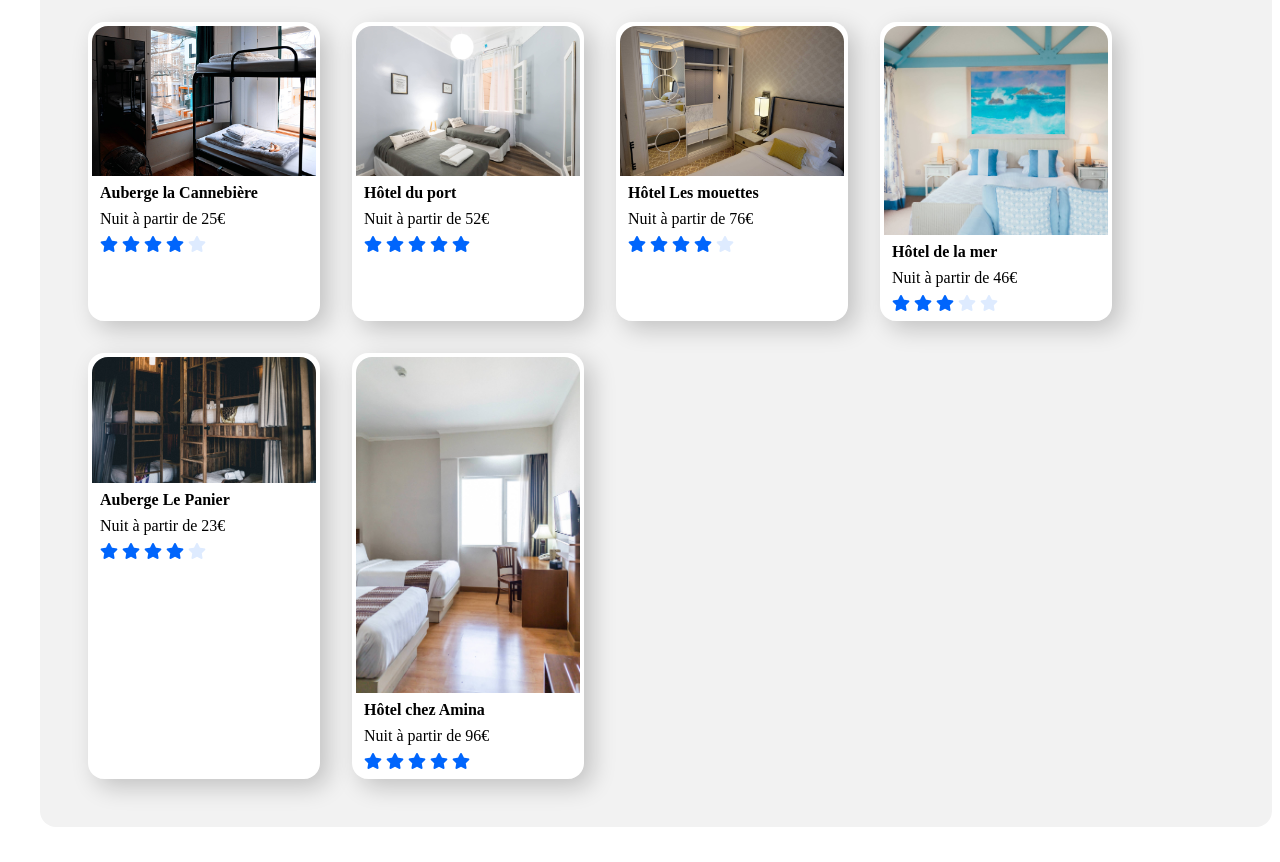
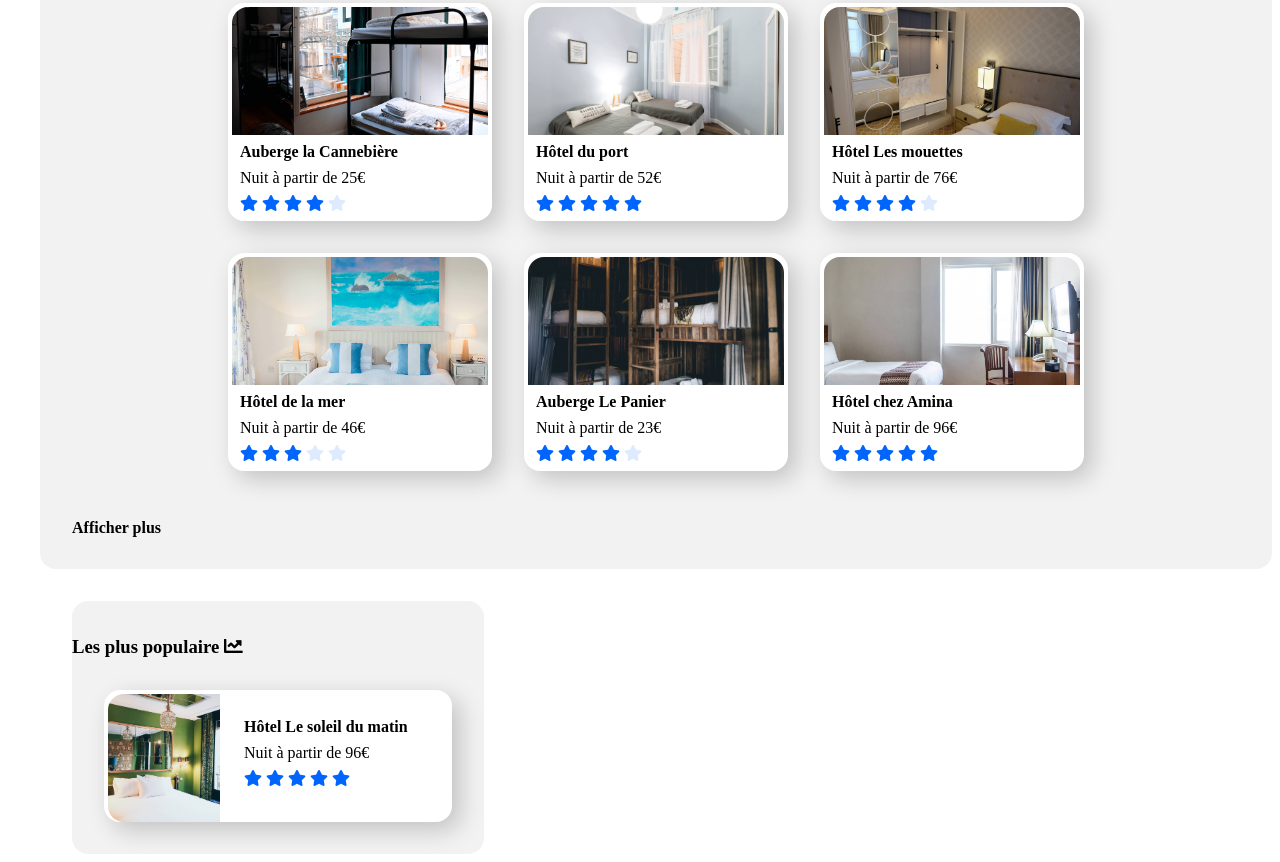
Before and after one commit to nitatemic/Reservia, a plain HTML site: page index.html in a window 1280 px wide. Shown: the part 547-1409 px from the top of the page. Before the commit the page ends 1382 px from the top, so only its background shows below. Drawn offline with Linux system fonts and the light colour scheme; a web font is replaced by a local one.

Commit message:
First card for "Les plus populaires"

```diff
--- a/css/styles.css
+++ b/css/styles.css
@@ -3,7 +3,6 @@
 body {
         font-family: Raleway;
         padding-left: 2rem ;
-        flex-wrap: wrap;
 }
 
 header {
@@ -147,7 +146,8 @@ input[type=submit]      {
         margin-top: 1rem;
 }
 article{
-        display: inline-flex;
+        display: flex;
+
         background-color: #F2F2F2;
         padding-top: 1rem;
         margin-top: 2rem;
@@ -159,20 +159,33 @@ article{
         flex-direction: column;
 }
 
-article > *     {
-        margin : 2rem;
-        display: flex;
+article > .cards     {
+        margin-left : 2rem;
+        margin-right : 2rem;
+        display : flex;
+        justify-content : center;
+        display: inline-flex;
+        flex-wrap: wrap;
 
 }
 
-.cards  {
-        display: inline-flex;
-        flex-wrap: wrap;
+article > a     {
+        text-decoration : none;
+        color : black;
+        font-weight : bold;
+        margin: 2rem;
 }
+
+article > h3    {
+        margin-left: 2rem;
+        margin-top: 3rem;
+        font-size: 1.5rem;
+}
+
 .card {
         background-color: white;
         display: flex;
-        box-shadow: .5rem .5rem 1.5rem 0 rgba(0,0,0,0.2);
+        box-shadow: .5rem .5rem 1.5rem 0 rgba(0, 0, 0, 0.2);
         border: .3rem solid white;
         border-bottom: none;
         border-radius: 1rem;
@@ -184,10 +197,13 @@ article > *     {
         margin : 1rem;
 }
 .card > img {
-        width: 14rem;
+        width: 16rem;
         border-bottom: none;
         border-top-left-radius: 1rem;
         border-top-right-radius: 1rem;
+        height: 8rem;
+        object-fit: cover;
+
 }
 
 .hostingName     {
@@ -212,3 +228,58 @@ article > *     {
 .disa       {
         color : #DEEBFF;
 }
+
+aside {
+                display: inline-flex;
+                background-color: #F2F2F2;
+                padding-top: 1rem;
+                margin-top: 2rem;
+                margin-left: 2rem;
+                border-radius: 1rem;
+                -webkit-border-radius: 1rem;
+                -moz-border-radius: 1rem;
+                -ms-border-radius: 1rem;
+                -o-border-radius: 1rem;
+                flex-direction: column;
+}
+
+#hebergements{
+        display: flex;
+        flex-wrap: wrap;
+}
+
+.cardPop > img    {
+        width: 7rem;
+        border-bottom: none;
+        border-top-left-radius: 1rem;
+        border-bottom-left-radius: 1rem;
+        height: 8rem;
+        object-fit: cover;
+}
+
+.cardPop {
+        background-color: white;
+        display: flex;
+        box-shadow: .5rem .5rem 1.5rem 0 rgba(0, 0, 0, 0.2);
+        border: .3rem solid white;
+        border-bottom: none;
+        border-radius: 1rem;
+        flex-direction:row;
+        -webkit-border-radius: 1rem;
+        -moz-border-radius: 1rem;
+        -ms-border-radius: 1rem;
+        -o-border-radius: 1rem;
+        margin: 2rem;
+}
+
+.cardPop > .description {
+        display: flex;
+        flex-direction: column;
+        margin: 1rem 2rem 1rem 1rem;
+
+}
+
+.description > .nameAndPrice    {
+        display: flex;
+        flex-direction: column;
+}
--- a/index.html
+++ b/index.html
@@ -61,11 +61,15 @@
                 Plus de 500 logements sont disponibles dans cette ville
             </div>
 
+            <div id="hebergements" >
                 <article>
                     <h3>Hébergement à Marseille</h3>
                     <div class="cards">
-                    <div class="card">  <!-- Card 1 Auberge de la Cannebière-->
-                        <img src="images/hebergements/2_large/marcus-loke-WQJvWU_HZFo-unsplash.jpg" srcset="images/hebergements/1_xlarge/marcus-loke-WQJvWU_HZFo-unsplash.jpg 2x, images/hebergements/3_medium/marcus-loke-WQJvWU_HZFo-unsplash.jpg 0.5x" alt="Photo de Auberge la Cannebière">
+                        <div class="card">
+                            <!-- Card 1 Auberge de la Cannebière-->
+                            <img src="images/hebergements/2_large/marcus-loke-WQJvWU_HZFo-unsplash.jpg"
+                                srcset="images/hebergements/1_xlarge/marcus-loke-WQJvWU_HZFo-unsplash.jpg 2x, images/hebergements/3_medium/marcus-loke-WQJvWU_HZFo-unsplash.jpg 0.5x"
+                                alt="Photo de Auberge la Cannebière">
                             <span class="hostingName">Auberge la Cannebière</span>
                             <span class="price">Nuit à partir de 25€</span>
                             <div class="mark">
@@ -75,11 +79,14 @@
                                 <i class="fas fa-star"></i>
                                 <i class="fas fa-star disa"></i>
                             </div>
-                    </div>  <!--Fin Card 1 Auberge de la Cannebière-->
+                        </div>
+                        <!--Fin Card 1 Auberge de la Cannebière-->
 
-                    <div class="card">  <!-- Card 2 Hôtel du port-->
+                        <div class="card">
+                            <!-- Card 2 Hôtel du port-->
                             <img src="images/hebergements/2_large/fred-kleber-gTbaxaVLvsg-unsplash.jpg"
-                            srcset="images/hebergements/1_xlarge/fred-kleber-gTbaxaVLvsg-unsplash.jpg 2x, images/hebergements/3_medium/fred-kleber-gTbaxaVLvsg-unsplash.jpg 0.5x" alt="Photo de Hotêl du port">
+                                srcset="images/hebergements/1_xlarge/fred-kleber-gTbaxaVLvsg-unsplash.jpg 2x, images/hebergements/3_medium/fred-kleber-gTbaxaVLvsg-unsplash.jpg 0.5x"
+                                alt="Photo de Hotêl du port">
                             <span class="hostingName">Hôtel du port</span>
                             <span class="price">Nuit à partir de 52€</span>
                             <div class="mark">
@@ -89,11 +96,12 @@
                                 <i class="fas fa-star"></i>
                                 <i class="fas fa-star"></i>
                             </div>
-                    </div>  <!--Fin Card 2 Hôtel du port-->
+                        </div>
+                        <!--Fin Card 2 Hôtel du port-->
 
-                    <div class="card">  <!-- Card 3 Hôtel Les mouettes-->
-                        <img src="images/hebergements/2_large/reisetopia-B8WIgxA_PFU-unsplash.jpg"
-                            srcset="images/hebergements/1_xlarge/reisetopia-B8WIgxA_PFU-unsplash.jpg 2x,
+                        <div class="card">
+                            <!-- Card 3 Hôtel Les mouettes-->
+                            <img src="images/hebergements/2_large/reisetopia-B8WIgxA_PFU-unsplash.jpg" srcset="images/hebergements/1_xlarge/reisetopia-B8WIgxA_PFU-unsplash.jpg 2x,
                             images/hebergements/3_medium/reisetopia-B8WIgxA_PFU-unsplash.jpg 0.5x"
                                 alt="Photo de Hotêl Les mouettes">
                             <span class="hostingName">Hôtel Les mouettes</span>
@@ -105,11 +113,12 @@
                                 <i class="fas fa-star"></i>
                                 <i class="fas fa-star disa"></i>
                             </div>
-                    </div>  <!--Fin Card 3 Hôtel Les mouettes-->
+                        </div>
+                        <!--Fin Card 3 Hôtel Les mouettes-->
 
-                    <div class="card">  <!-- Card 3 Hôtel de la mer-->
-                        <img src="images/hebergements/2_large/annie-spratt-Eg1qcIitAuA-unsplash.jpg"
-                            srcset="images/hebergements/1_xlarge/annie-spratt-Eg1qcIitAuA-unsplash.jpg 2x,
+                        <div class="card">
+                            <!-- Card 3 Hôtel de la mer-->
+                            <img src="images/hebergements/2_large/annie-spratt-Eg1qcIitAuA-unsplash.jpg" srcset="images/hebergements/1_xlarge/annie-spratt-Eg1qcIitAuA-unsplash.jpg 2x,
                             images/hebergements/3_medium/annie-spratt-Eg1qcIitAuA-unsplash.jpg 0.5x"
                                 alt="Photo de Hotêl de la mer">
                             <span class="hostingName">Hôtel de la mer</span>
@@ -121,11 +130,12 @@
                                 <i class="fas fa-star disa"></i>
                                 <i class="fas fa-star disa"></i>
                             </div>
-                    </div>  <!--Fin Card 4 Hôtel de la mer-->
+                        </div>
+                        <!--Fin Card 4 Hôtel de la mer-->
 
-                    <div class="card">  <!-- Card 5 Auberge Le Panier-->
-                        <img src="images/hebergements/2_large/nicate-lee-kT-ZyaiwBe0-unsplash.jpg"
-                            srcset="images/hebergements/1_xlarge/nicate-lee-kT-ZyaiwBe0-unsplash.jpg 2x,
+                        <div class="card">
+                            <!-- Card 5 Auberge Le Panier-->
+                            <img src="images/hebergements/2_large/nicate-lee-kT-ZyaiwBe0-unsplash.jpg" srcset="images/hebergements/1_xlarge/nicate-lee-kT-ZyaiwBe0-unsplash.jpg 2x,
                             images/hebergements/3_medium/anicate-lee-kT-ZyaiwBe0-unsplash.jpg 0.5x"
                                 alt="Photo de Auberge Le Panier">
                             <span class="hostingName">Auberge Le Panier</span>
@@ -137,11 +147,12 @@
                                 <i class="fas fa-star"></i>
                                 <i class="fas fa-star disa"></i>
                             </div>
-                    </div>  <!--Fin Card 5 Auberge Le Panier-->
+                        </div>
+                        <!--Fin Card 5 Auberge Le Panier-->
 
-                    <div class="card">  <!-- Card 6 Hôtel chez Amina-->
-                        <img src="images/hebergements/2_large/febrian-zakaria-M6S1WvfW68A-unsplash.jpg"
-                            srcset="images/hebergements/1_xlarge/febrian-zakaria-M6S1WvfW68A-unsplash.jpg 2x,
+                        <div class="card">
+                            <!-- Card 6 Hôtel chez Amina-->
+                            <img src="images/hebergements/2_large/febrian-zakaria-M6S1WvfW68A-unsplash.jpg" srcset="images/hebergements/1_xlarge/febrian-zakaria-M6S1WvfW68A-unsplash.jpg 2x,
                             images/hebergements/3_medium/febrian-zakaria-M6S1WvfW68A-unsplash.jpg 0.5x"
                                 alt="Photo de Hôtel chez Amina">
                             <span class="hostingName">Hôtel chez Amina</span>
@@ -156,6 +167,32 @@
                         </div>
                         <!--Fin Card 6 Hôtel chez Amina-->
                     </div>
+                    <a href="">Afficher plus</a>
                 </article>
+                <aside>
+                    <div class="Popular">
+                        <h3>Les plus populaire <i class="fas fa-chart-line"></i></h3>
+                        <div class="cards">
+                            <div class="cardPop">   <!--Cards populaire 1-->
+                                <img src="images/hebergements/2_large/emile-guillemot-Bj_rcSC5XfE-unsplash.jpg" srcset="images/hebergements/1_xlarge/emile-guillemot-Bj_rcSC5XfE-unsplash.jpg x2, images/hebergements/medium/emile-guillemot-Bj_rcSC5XfE-unsplash.jpg 0.5x" alt="Photo de Hôtel Le soleil du matin">
+                                <div class="description">
+                                    <div class="nameAndPrice">
+                                        <span class="hostingName">Hôtel Le soleil du matin</span>
+                                        <span class="price">Nuit à partir de 96€</span>
+                                    </div>
+                                    <div class="mark">
+                                        <i class="fas fa-star"></i>
+                                        <i class="fas fa-star"></i>
+                                        <i class="fas fa-star"></i>
+                                        <i class="fas fa-star"></i>
+                                        <i class="fas fa-star"></i>
+                                    </div>
+                                </div>
+                            </div>
+                        </div>
+                    </div>
+                </aside>
+            </div>
+
     </body>
 </html>
```
Lines whose indentation alone changed are shown as unchanged.
